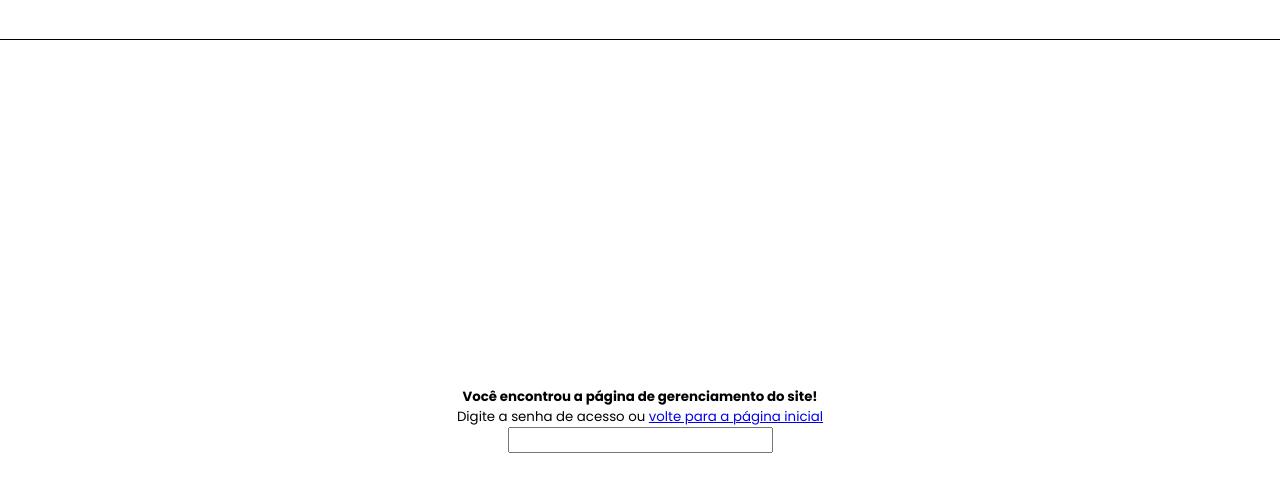
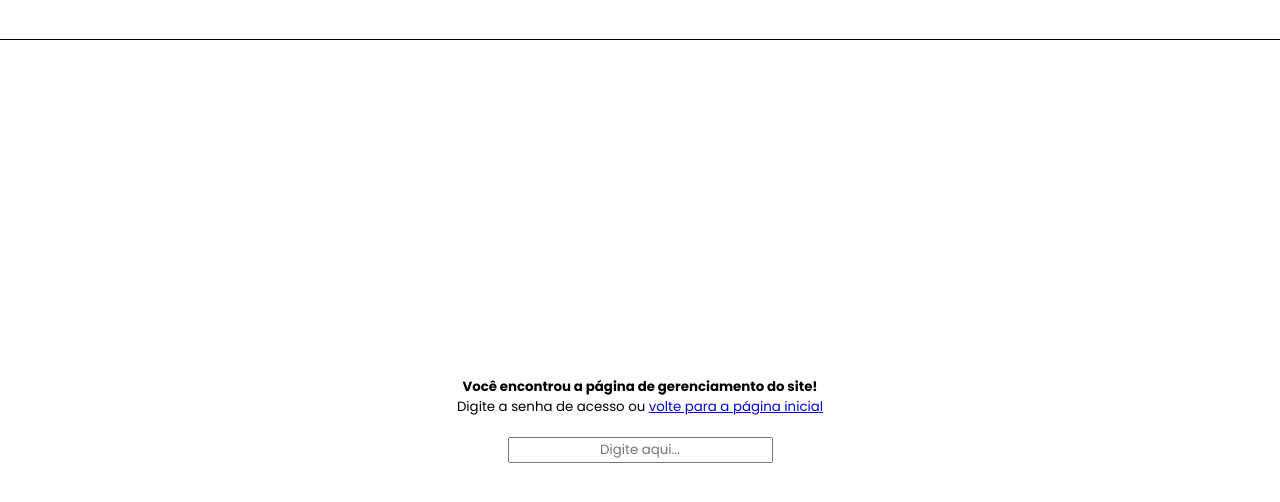
Before and after one commit to GabrielHimiko/ravina, a plain HTML site: page reg.html in a window 1280 px wide. Drawn offline with Linux system fonts and the light colour scheme; no server answers.

Commit message:
Add files via upload

```diff
--- a/index.js
+++ b/index.js
@@ -9,7 +9,7 @@ setTimeout(function() {
     }, 1000);
 }, 3000);
 
-document.querySelector('main').addEventListener('click', () => {
+document.querySelector('main').addEventListener('dblclick', () => {
     document.querySelector('button#edit').style.display = '';
     setTimeout(function() {
         document.querySelector('button#edit').style.opacity = '1';
--- a/reg.html
+++ b/reg.html
@@ -22,8 +22,8 @@
         <div id="middle">
             <div id="validation" style="font-size: 10pt;">
                 <span style="font-weight: bold;">Você encontrou a página de gerenciamento do site!</span><br>
-                Digite a senha de acesso ou <a href="/index.html">volte para a página inicial</a><br>
-                <input type="password" id="validation_input">
+                Digite a senha de acesso ou <a href="/index.html">volte para a página inicial</a><br><br>
+                <input type="password" id="validation_input" placeholder="Digite aqui..." style="text-align: center;">
             </div>
 
             <div id="sellers" style="display: none">
--- a/reg.js
+++ b/reg.js
@@ -35,14 +35,13 @@ document.querySelector('#validation_input').addEventListener('input', function()
         localStorage.setItem('havePass', true);
     }
 });
-/*
+
 document.addEventListener('DOMContentLoaded', () => {
     if(localStorage.getItem('havePass')) {
         validation.style.display = 'none';
         select_type.style.display = '';
     }
 });
-*/
 
 document.querySelector('#sellers_btn').addEventListener('click', function() {
     sellers.style.display = '';
```
